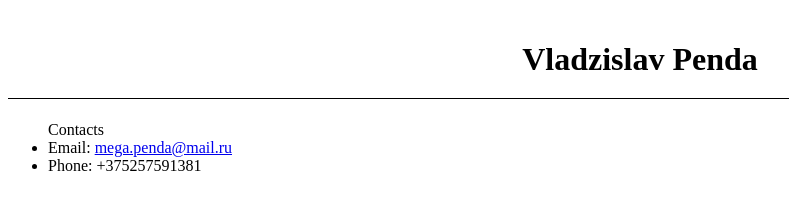
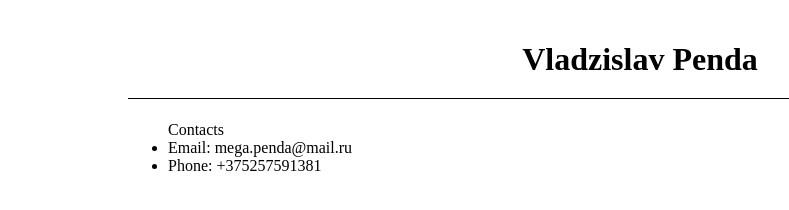
Before and after one commit to VladzislavPenda/rsschool-cv, a plain HTML site: page index.html in a window 1280 px wide. Shown: the whole page, without its empty margins (0-789 px from the left). Drawn offline with Linux system fonts and the light colour scheme.

Commit message:
feat: add new style

```diff
--- a/index.html
+++ b/index.html
@@ -8,11 +8,14 @@
     <title>Document</title>
 </head>
 <body>
+    <div class = "box">
     <h1>Vladzislav Penda </h1>
 
     <ul><div>Contacts</div>
-            <li>Email: <a href = "https://my.mail.ru/mail/mega.penda/">mega.penda@mail.ru</a></li>
+            <li>Email: mega.penda@mail.ru</li>
             <li>Phone: +375257591381</li>
     </ul>
+
+    </div>
 </body>
 </html>
--- a/style.css
+++ b/style.css
@@ -3,3 +3,7 @@ h1{
     padding: 20px;
     border-bottom: 1px solid black;
 }
+.box{
+    max-width: 1024px;
+    margin: 0 auto;
+}
```
